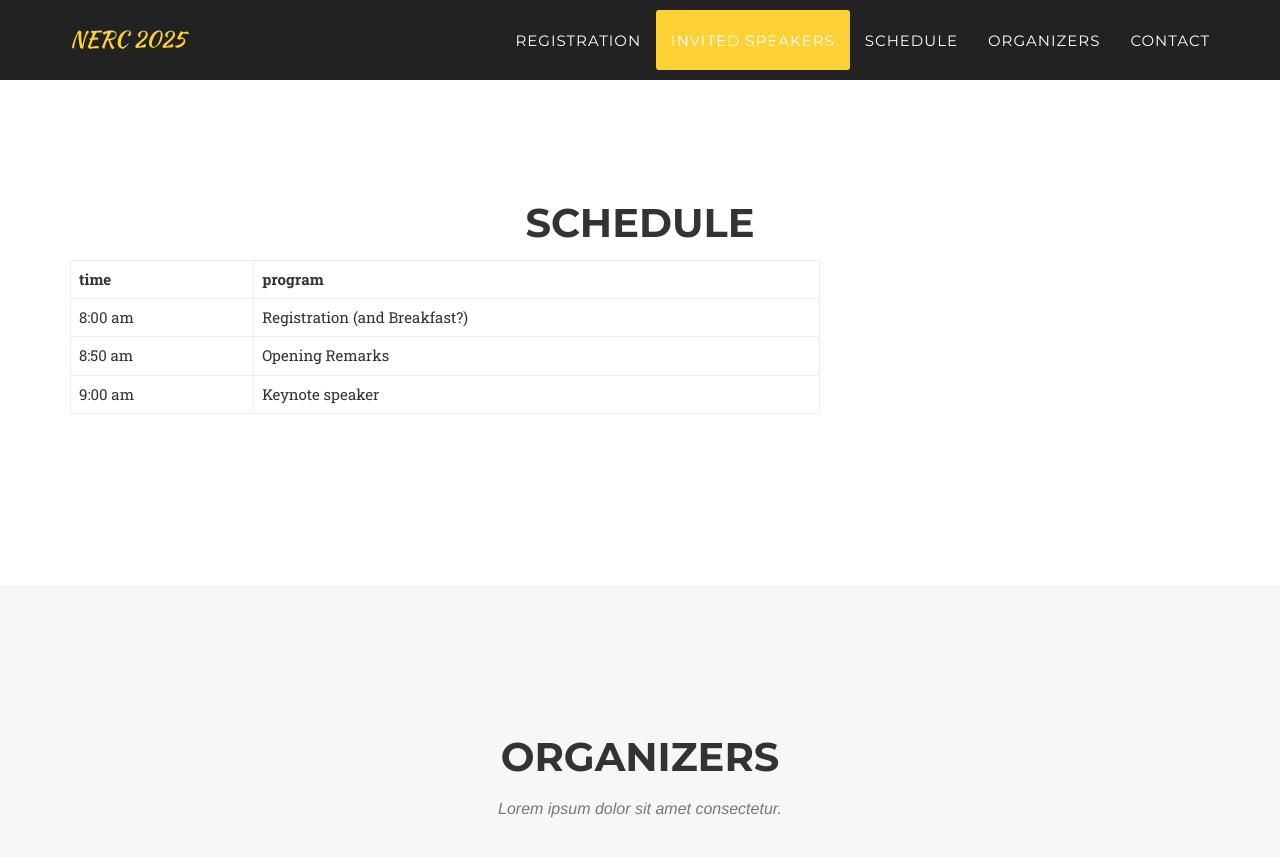
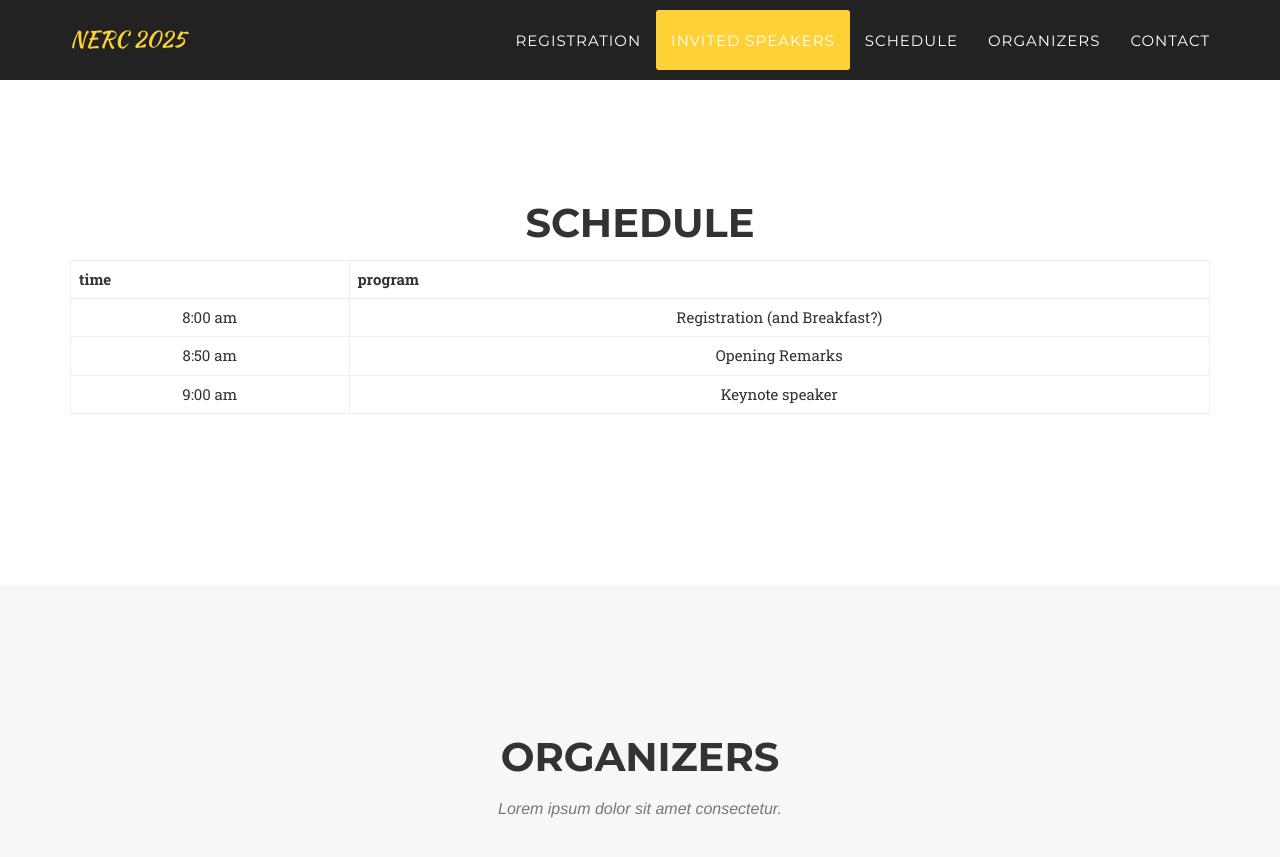
Before and after one commit to Cornell-Tech-AIRLab/cornell2025.nerc.io, a Jekyll site: the page built from index.html, in a window 1280 px wide and 900 px high, scrolled down 2680 px. Shown: the top 857 px of the window. Built offline with Jekyll 4.4.1, drawn with Linux system fonts in a browser that asks for light colours; some web fonts are replaced.

Commit message:
resize table

```diff
--- a/_includes/schedule.html
+++ b/_includes/schedule.html
@@ -7,7 +7,7 @@
       </div>
     </div>
     <div class="row justify-content-center">
-      <div class="col-md-8">
+      <div class="col-lg-12 text-center">
         <table class="table table-bordered mx-auto">
           <thead>
             <tr>
```
